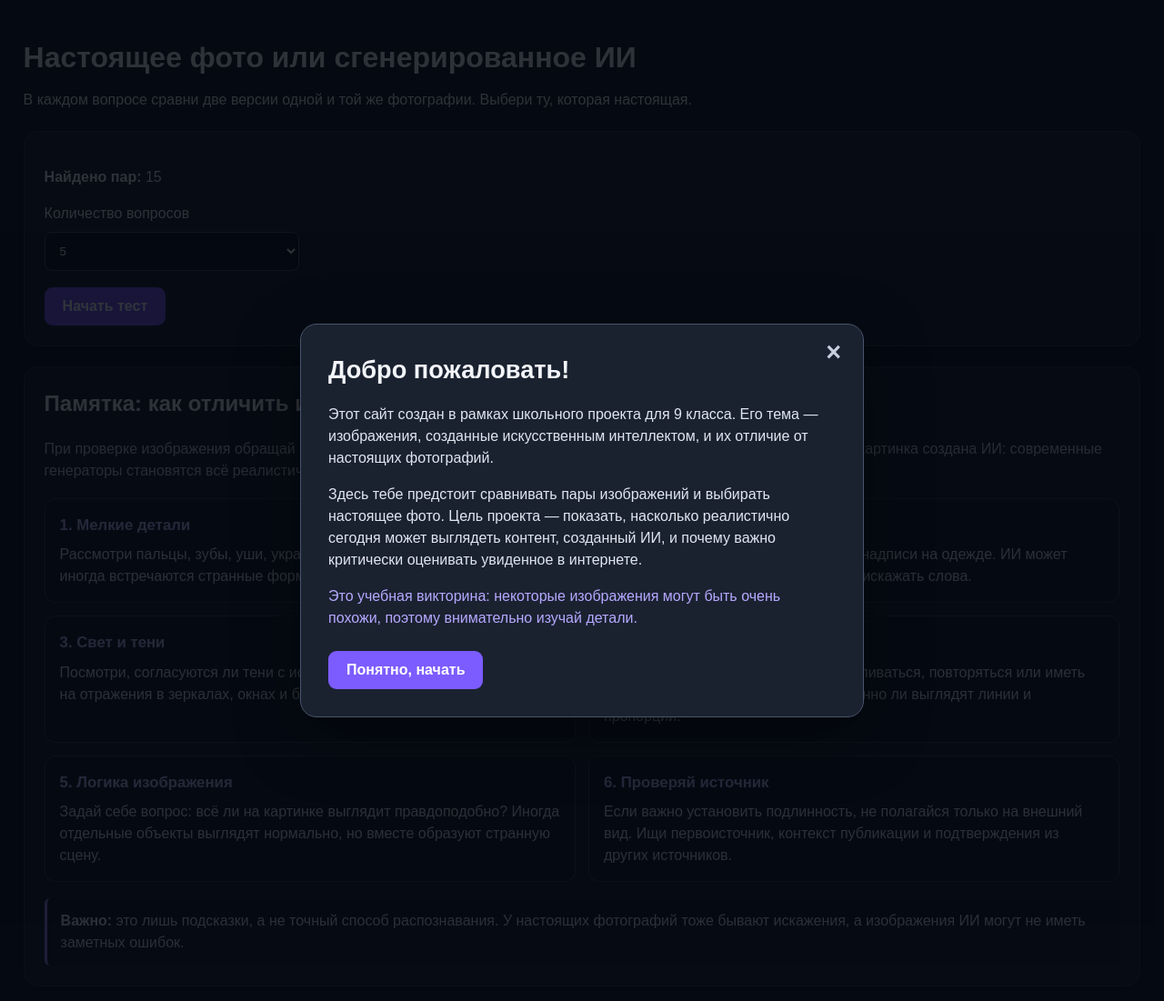
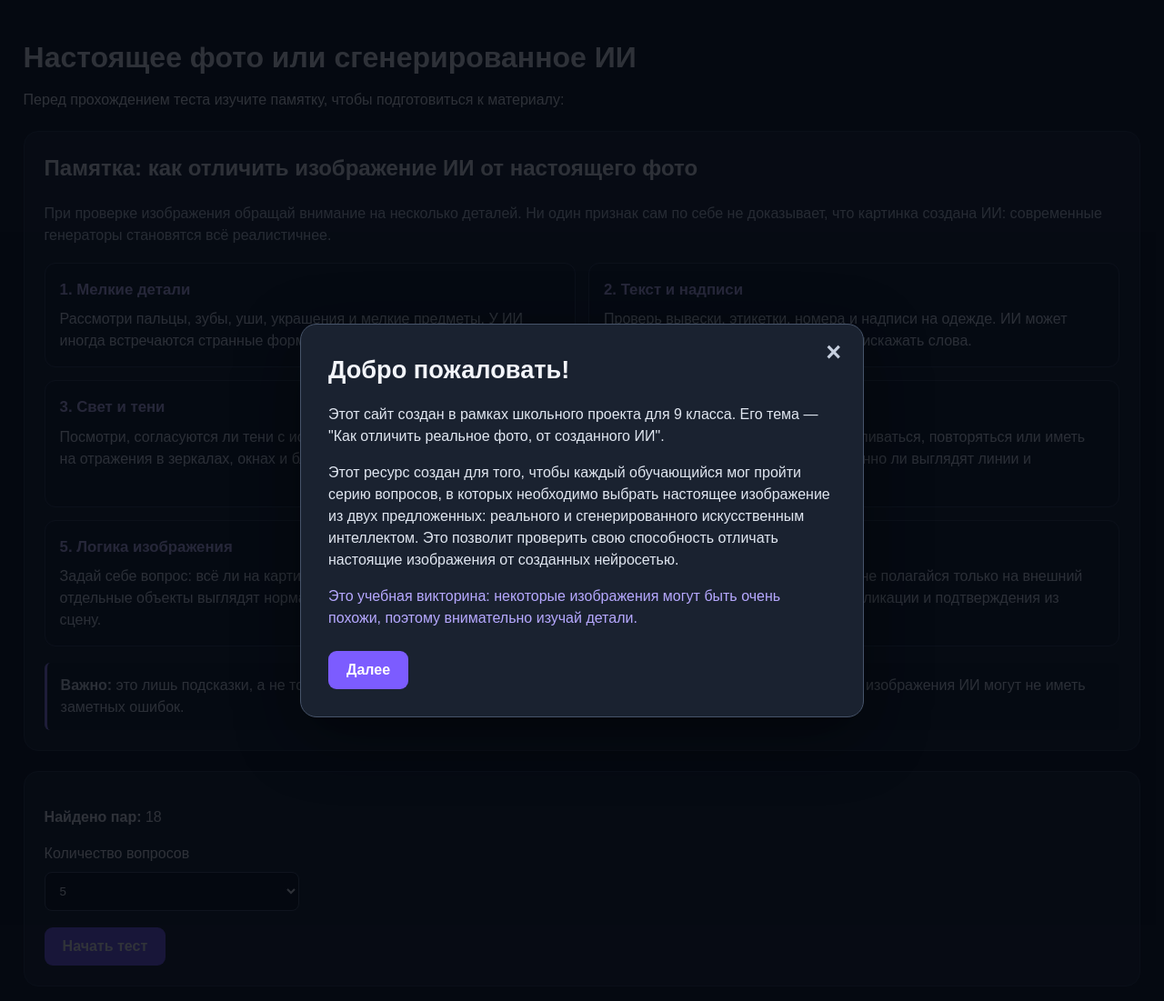
Before and after one commit to Deja-Jin/aiorno, a Flask app: page / in a window 1280 px wide. Shown: the top 1101 px of the page at 91% size. Run offline with Flask 3, Linux system fonts and the light colour scheme.

Commit message:
Add files via upload

```diff
--- a/app.py
+++ b/app.py
@@ -1,22 +1,27 @@
 from pathlib import Path
+import os
 import random
 import json
 from flask import Flask, render_template, request, session, redirect, url_for
 from flask_session import Session
 
+ROOT = Path(__file__).parent
+
 app = Flask(__name__)
-app.secret_key = "change-this-secret-key"
+# Set SECRET_KEY in Render's Environment settings. The fallback is for local testing only.
+app.secret_key = os.environ.get("SECRET_KEY", "local-development-only-change-me")
 
 # Store session data on the server instead of in the browser cookie.
 # This prevents large quizzes (especially "all pairs") from exceeding
 # the browser's cookie size limit.
 app.config["SESSION_TYPE"] = "filesystem"
-app.config["SESSION_FILE_DIR"] = str(Path(__file__).parent / "flask_session")
+SESSION_DIR = ROOT / "flask_session"
+SESSION_DIR.mkdir(parents=True, exist_ok=True)
+app.config["SESSION_FILE_DIR"] = str(SESSION_DIR)
 app.config["SESSION_PERMANENT"] = False
 app.config["SESSION_USE_SIGNER"] = True
 Session(app)
 
-ROOT = Path(__file__).parent
 REAL_DIR = ROOT / "static" / "images" / "real"
 AI_DIR = ROOT / "static" / "images" / "ai"
 ALLOWED_EXTENSIONS = {".jpg", ".jpeg", ".png", ".webp", ".gif"}
@@ -193,4 +198,4 @@ def result():
 if __name__ == "__main__":
     REAL_DIR.mkdir(parents=True, exist_ok=True)
     AI_DIR.mkdir(parents=True, exist_ok=True)
-    app.run(debug=True)
+    app.run(debug=False)
--- a/pair_explanations.json
+++ b/pair_explanations.json
@@ -3,12 +3,12 @@
   "car.jpg": "В версии ИИ в отражении заметны нелогичные и деформированные объекты, по типу руки с искажёнными пальцами. В настоящем фото дверца автомобиля открыта.",
   "flowers.jpg": "В версии ИИ свет и тени выглядят нелогично: освещение на отдельных цветах и листьях не совсем согласуется между собой, а тени выглядят неестественно. Из-за этого изображение приобретает слегка мультяшный вид.",
   "legs.jpg": "В версии ИИ изображение стало более эстетичным, но не выглядит правильно: в центре маленький цветок стал более заметным, искаженны детали обуви, освещение стало более затемнённым и неестественным, были удалены разбросанные травинки.",
-  "elon.jpg": "В настоящем фото на заднем плане видны размытые люди на мероприятии. В версии ИИ фон заменён на более постановочный: заметны логотип Tesla и нечёткий контур ракеты. Сравни также детали фона и освещение.",
-  "agalarov.jpg": "Некоторые лица, руки и силуэты выглядят недостаточно чётко проработанными, а отдельные фигуры сливаются с соседними.",
+  "woman.jpg": "На второй заметны искусственно восстановленные волосы, изменённые детали лица и более сглаженная кожа.",
+  "onstone.jpg": "На изменённом снимке фон выглядит слишком идеальным, а некоторые детали могут иметь неестественную чёткость или сглаженность.",
   "bear.jpg": "Обрати внимание на отражение в воде: медведь отражается, а рыба практически не отображается в отражении.",
   "cat.jpg": "Несмотря на красоты ночного города настоящая фотка выглядит менее постановочной и симметричной",
   "eggs.jpg": "На настоящей фотографии края белка имеют неровную, естественную форму, а зелень распределена неравномерно.",
-  "glasses.jpg": "Детализация глаз получилась слишком сглаженной и местами неестественной. Также контуры лица выглядят заметно более обработанными.",
+  "ulan.jpg": "Лица и мелкие детали выглядят неестественно, контуры некоторых объектов размыты, а элементы архитектуры заметно искажены.",
   "kitty.jpg": "Шерсть кролика выглядит более сглаженной, а границы лап и туловища недостаточно чёткие. Также нейросеть расширила изображение, добавив неестественно мутные отражения на полу.",
   "nature.jpg": "При детальном рассмотрении видны повторяющиеся и смазанные текстуры объектов: чем дальше объект, тем сильнее этот эффект.",
   "painting.jpg": "Обрати внимание на лепестки: они выглядят слишком равномерно уложенными, а некоторые цветки имеют очень похожую структуру. Листья и места соединения с цветоножками также выглядят несколько искусственно.",
--- a/templates/index.html
+++ b/templates/index.html
@@ -11,37 +11,15 @@
     <section class="intro-modal">
       <button class="intro-close" id="introClose" type="button" aria-label="Закрыть окно">&times;</button>
       <h2 id="introTitle">Добро пожаловать!</h2>
-      <p>Этот сайт создан в рамках школьного проекта для 9 класса. Его тема — изображения, созданные искусственным интеллектом, и их отличие от настоящих фотографий.</p>
-      <p>Здесь тебе предстоит сравнивать пары изображений и выбирать настоящее фото. Цель проекта — показать, насколько реалистично сегодня может выглядеть контент, созданный ИИ, и почему важно критически оценивать увиденное в интернете.</p>
+      <p>Этот сайт создан в рамках школьного проекта для 9 класса. Его тема — "Как отличить реальное фото, от созданного ИИ".</p>
+      <p>Этот ресурс создан для того, чтобы каждый обучающийся мог пройти серию вопросов, в которых необходимо выбрать настоящее изображение из двух предложенных: реального и сгенерированного искусственным интеллектом. Это позволит проверить свою способность отличать настоящие изображения от созданных нейросетью.</p>
       <p class="intro-note">Это учебная викторина: некоторые изображения могут быть очень похожи, поэтому внимательно изучай детали.</p>
-      <button class="intro-start" id="introStart" type="button">Понятно, начать</button>
+      <button class="intro-start" id="introStart" type="button">Далее</button>
     </section>
   </div>
   <main class="container">
     <h1>Настоящее фото или сгенерированное ИИ</h1>
-    <p>В каждом вопросе сравни две версии одной и той же фотографии. Выбери ту, которая настоящая.</p>
-    <section class="panel">
-      <p><strong>Найдено пар:</strong> {{ available }}</p>
-      {% if available == 0 %}
-        <p class="hint">Пока не найдено ни одной совпадающей пары. Проверь имена файлов и папки ниже.</p>
-      {% endif %}
-      {% if error %}<p class="error">{{ error }}</p>{% endif %}
-      <form method="post">
-        <label for="question_count">Количество вопросов</label>
-        <select id="question_count" name="question_count">
-          {% for n in [5, 10, 20, 30, 50, 100] %}
-            {% if n <= available %}
-              <option value="{{ n }}">{{ n }}</option>
-            {% endif %}
-          {% endfor %}
-          {% if available > 0 %}
-            <option value="all">Все пары ({{ [available, 100]|min }})</option>
-          {% endif %}
-        </select>
-        <button type="submit" {% if available == 0 %}disabled{% endif %}>Начать тест</button>
-      </form>
-    </section>
-
+    <p>Перед прохождением теста изучите памятку, чтобы подготовиться к материалу:</p>
     <section class="panel tips-panel">
       <h2>Памятка: как отличить изображение ИИ от настоящего фото</h2>
       <p>При проверке изображения обращай внимание на несколько деталей. Ни один признак сам по себе не доказывает, что картинка создана ИИ: современные генераторы становятся всё реалистичнее.</p>
@@ -73,6 +51,28 @@
       </div>
       <p class="tips-warning"><strong>Важно:</strong> это лишь подсказки, а не точный способ распознавания. У настоящих фотографий тоже бывают искажения, а изображения ИИ могут не иметь заметных ошибок.</p>
     </section>
+
+    <section class="panel">
+      <p><strong>Найдено пар:</strong> {{ available }}</p>
+      {% if available == 0 %}
+        <p class="hint">Пока не найдено ни одной совпадающей пары. Проверь имена файлов и папки ниже.</p>
+      {% endif %}
+      {% if error %}<p class="error">{{ error }}</p>{% endif %}
+      <form method="post">
+        <label for="question_count">Количество вопросов</label>
+        <select id="question_count" name="question_count">
+          {% for n in [5, 10, 20, 30, 50, 100] %}
+            {% if n <= available %}
+              <option value="{{ n }}">{{ n }}</option>
+            {% endif %}
+          {% endfor %}
+          {% if available > 0 %}
+            <option value="all">Все пары ({{ [available, 100]|min }})</option>
+          {% endif %}
+        </select>
+        <button type="submit" {% if available == 0 %}disabled{% endif %}>Начать тест</button>
+      </form>
+    </section>
   </main>
   <script>
     const introOverlay = document.getElementById('introOverlay');
```
Also changed, not shown: README.md, static/images/ai/onstone_ai.jpg (added), static/images/ai/ulan_ai.jpg (added), static/images/ai/woman_ai.jpg (added), static/images/real/onstone.jpg (added), static/images/real/ulan.jpg (added), static/images/real/woman.jpg (added), 2 other files.
